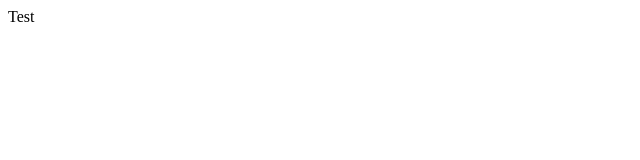
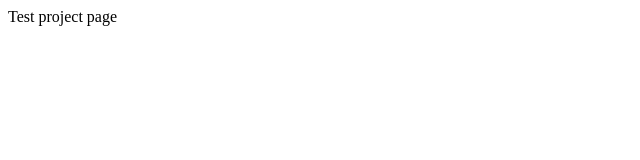
Before and after one commit to maxnorth/maxnorth.github.io, a plain HTML site: page index.html in a window 1280 px wide. Shown: the whole page, without its empty margins (0-640 px from the left). Drawn offline with Linux system fonts and the light colour scheme.

Commit message:
Update index.html

```diff
--- a/index.html
+++ b/index.html
@@ -1,5 +1,5 @@
 <!DOCTYPE html>
 <html lang="en-us">
     <head></head>
-    <body>Test</body>
+    <body>Test project page</body>
 </html>
```
